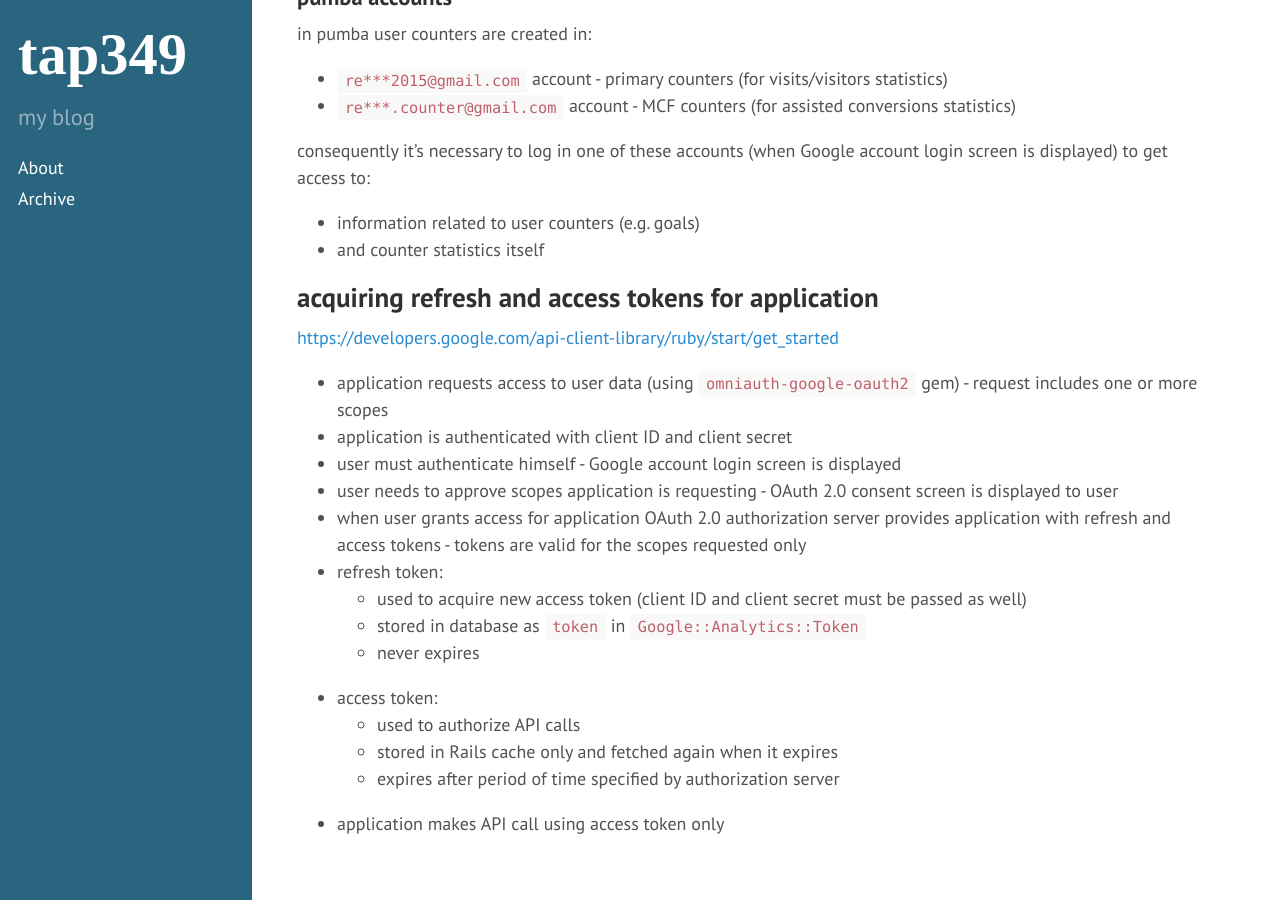
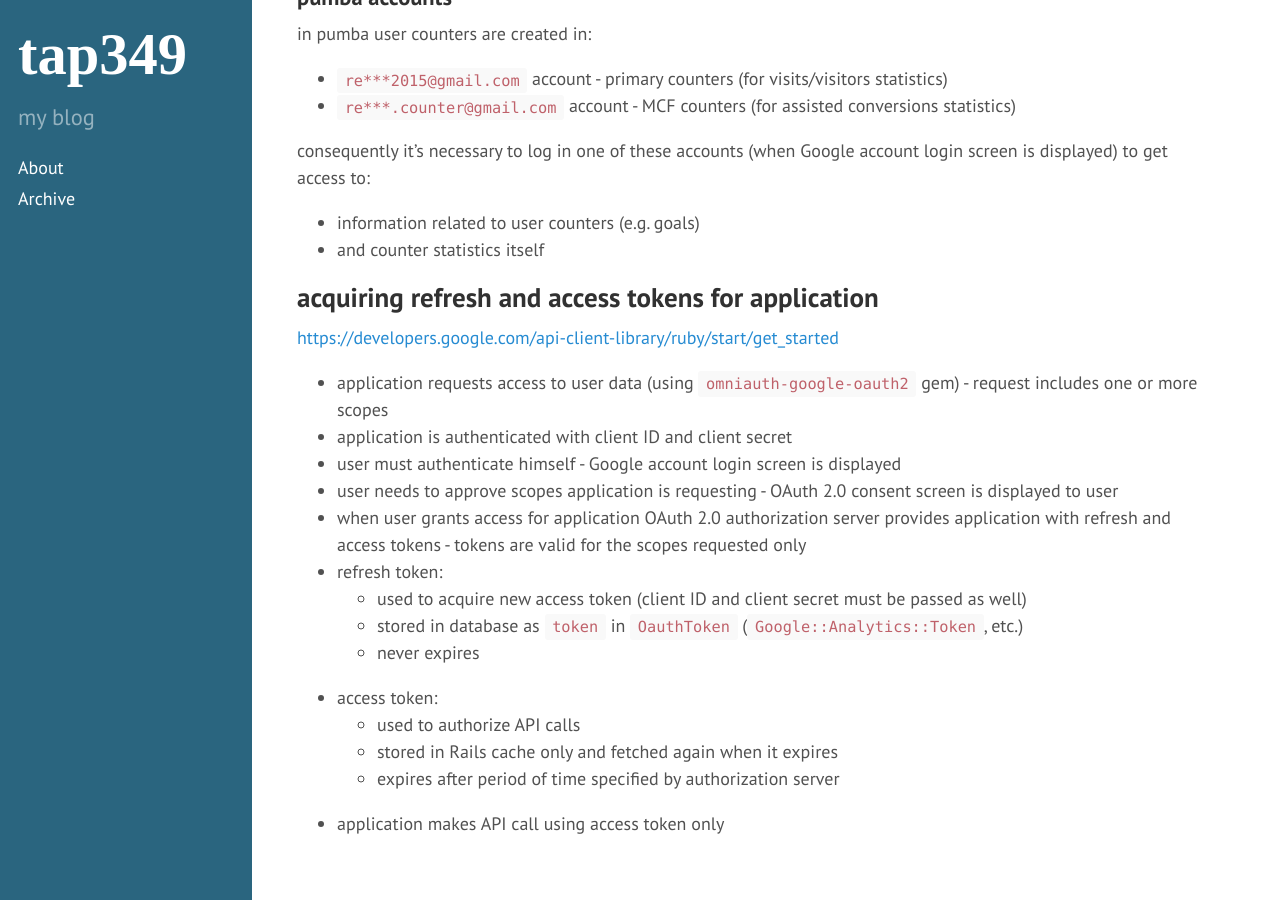
Before and after one commit to tap349/tap349.github.io, a Jekyll site: the page built from _posts/2016-03-16-GA-demystified.md, in a window 1280 px wide and 900 px high, scrolled down 4240 px. Built offline with Jekyll 4.4.1, drawn with Linux system fonts in a browser that asks for light colours.

Commit message:
update 2016-05-13_10:13:26

```diff
--- a/_posts/2016-03-16-GA-demystified.md
+++ b/_posts/2016-03-16-GA-demystified.md
@@ -201,7 +201,7 @@ consequently it's necessary to log in one of these accounts
   tokens are valid for the scopes requested only
 - refresh token:
   - used to acquire new access token (client ID and client secret must be passed as well)
-  - stored in database as `token` in `Google::Analytics::Token`
+  - stored in database as `token` in `OauthToken` (`Google::Analytics::Token`, etc.)
   - never expires
 - access token:
   - used to authorize API calls
```
